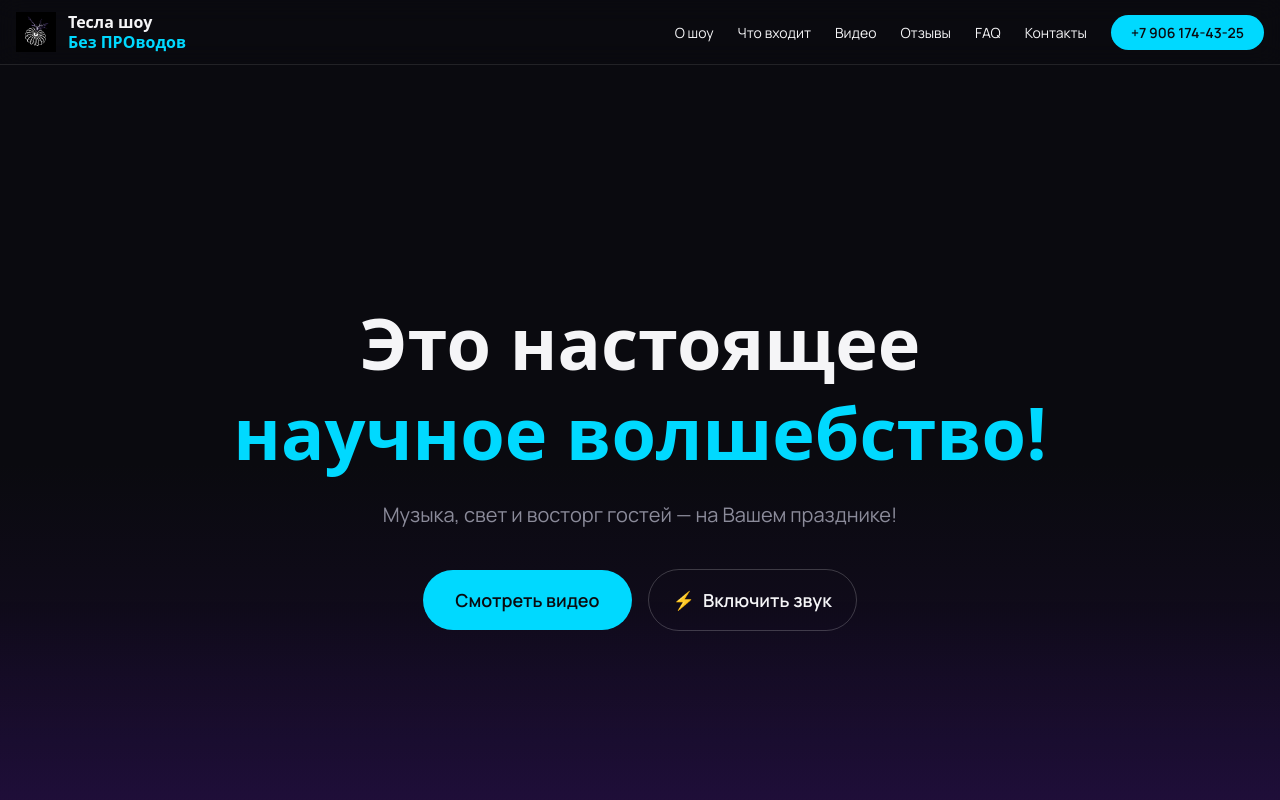
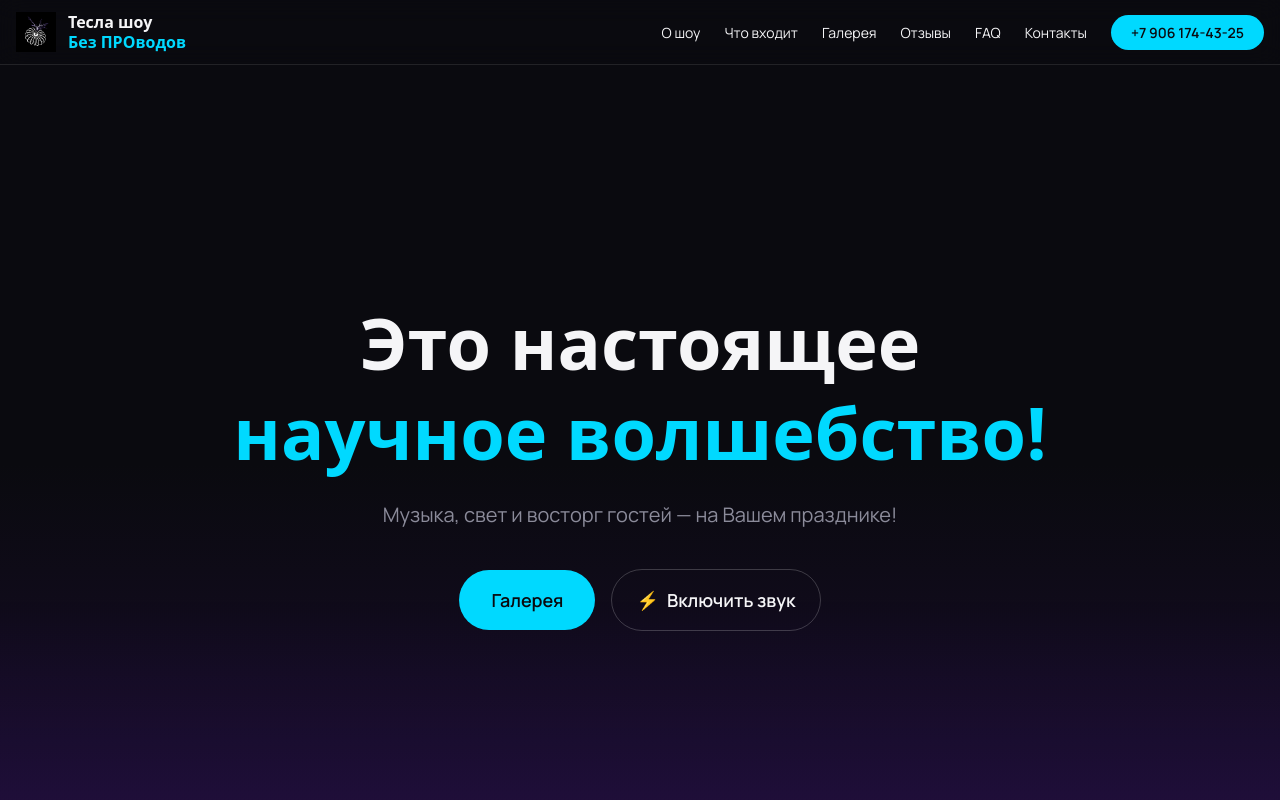
Before and after one commit to roman-kuznetsov-dev/tesla-show, a Next.js app: page / in a window 1280 px wide. Shown: the top 800 px of the page. Built offline with nearby package versions, Linux system fonts and the light colour scheme; a web font is replaced by a local one.

Commit message:
fix: rename 'Видео' link to 'Галерея'

```diff
--- a/src/components/layout/Header.tsx
+++ b/src/components/layout/Header.tsx
@@ -7,7 +7,7 @@ import { useState } from 'react';
 const NAV = [
   { href: '#about', label: 'О шоу' },
   { href: '#features', label: 'Что входит' },
-  { href: '#gallery', label: 'Видео' },
+  { href: '#gallery', label: 'Галерея' },
   { href: '#reviews', label: 'Отзывы' },
   { href: '#faq', label: 'FAQ' },
   { href: '#contact', label: 'Контакты' },
--- a/src/components/sections/Hero.tsx
+++ b/src/components/sections/Hero.tsx
@@ -82,7 +82,7 @@ export default function Hero() {
             href="#gallery"
             className="bg-primary text-background px-8 py-4 rounded-full font-semibold text-lg hover:bg-opacity-90 transition-all hover:scale-105"
           >
-            Смотреть видео
+            Галерея
           </a>
 
           <button
```
